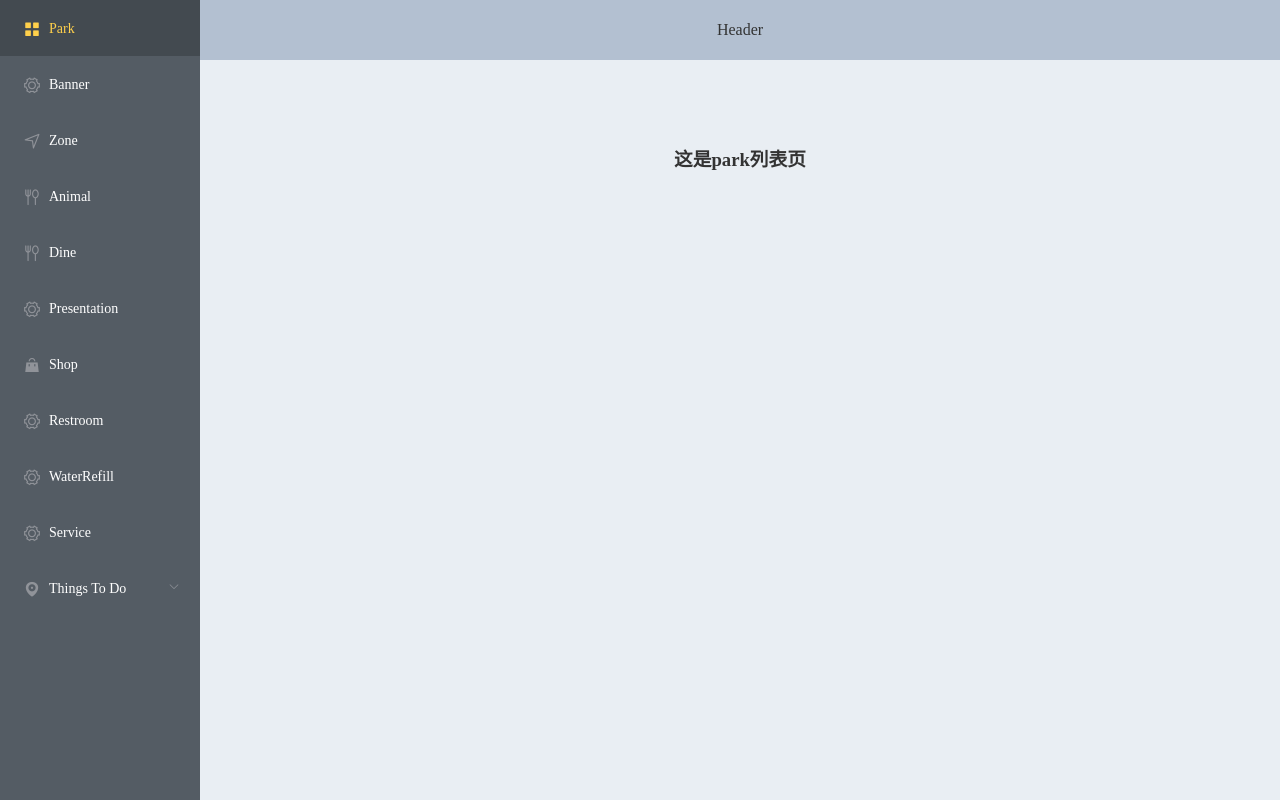
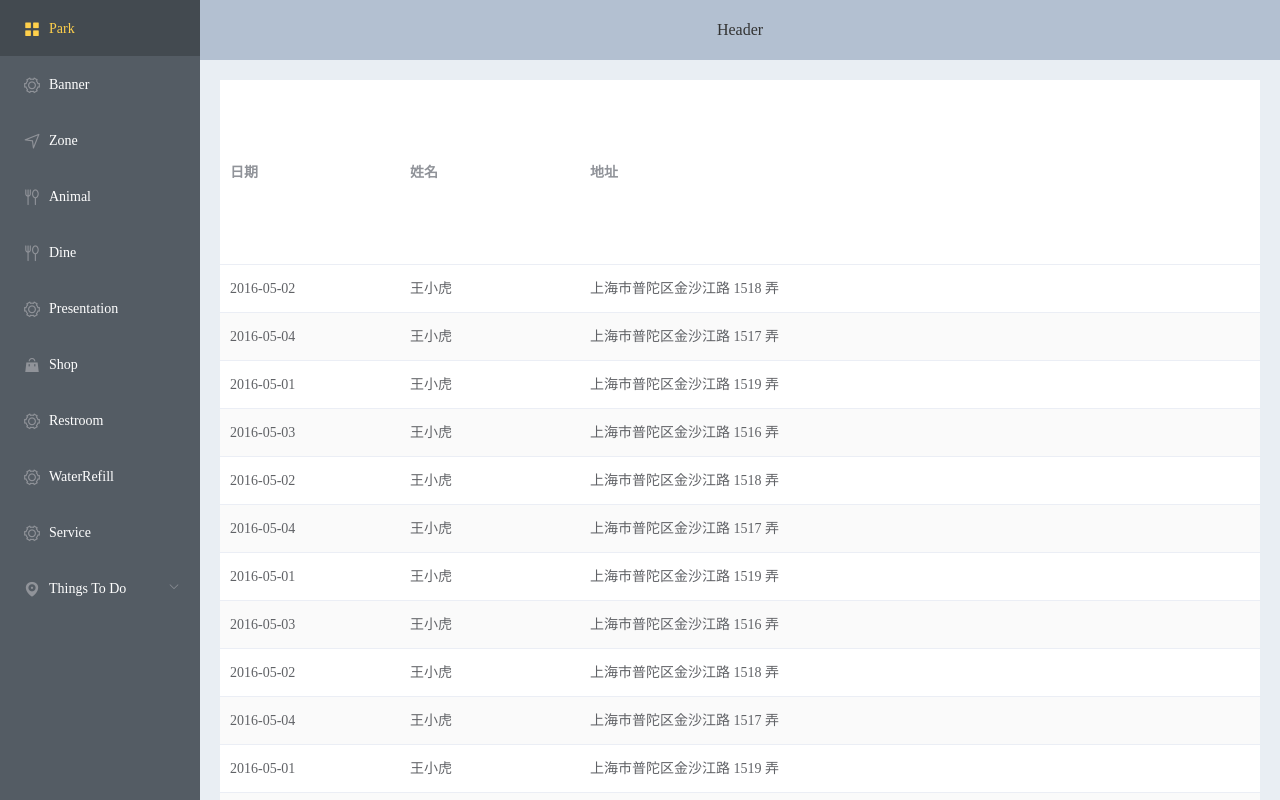
Before and after one commit to Iiuqingshan/mfa-cms, a Vue app: page /parks in a window 1280 px wide. Built offline with nearby package versions, Linux system fonts and the light colour scheme.

Commit message:
fix: mock park page list.

```diff
--- a/src/views/park/ParkList.vue
+++ b/src/views/park/ParkList.vue
@@ -1,13 +1,131 @@
 <template>
-  <h1>这是park列表页</h1>
+  <el-table
+    :data="tableData"
+    stripe
+    style="width: 100%">
+    <el-table-column
+      prop="date"
+      label="日期"
+      width="180">
+    </el-table-column>
+    <el-table-column
+      prop="name"
+      label="姓名"
+      width="180">
+    </el-table-column>
+    <el-table-column
+      prop="address"
+      label="地址">
+    </el-table-column>
+  </el-table>
 </template>
 
 <script>
-export default {
-
-}
+  export default {
+    data() {
+      return {
+        tableData: [{
+          date: '2016-05-02',
+          name: '王小虎',
+          address: '上海市普陀区金沙江路 1518 弄'
+        }, {
+          date: '2016-05-04',
+          name: '王小虎',
+          address: '上海市普陀区金沙江路 1517 弄'
+        }, {
+          date: '2016-05-01',
+          name: '王小虎',
+          address: '上海市普陀区金沙江路 1519 弄'
+        }, {
+          date: '2016-05-03',
+          name: '王小虎',
+          address: '上海市普陀区金沙江路 1516 弄'
+        },{
+          date: '2016-05-02',
+          name: '王小虎',
+          address: '上海市普陀区金沙江路 1518 弄'
+        }, {
+          date: '2016-05-04',
+          name: '王小虎',
+          address: '上海市普陀区金沙江路 1517 弄'
+        }, {
+          date: '2016-05-01',
+          name: '王小虎',
+          address: '上海市普陀区金沙江路 1519 弄'
+        }, {
+          date: '2016-05-03',
+          name: '王小虎',
+          address: '上海市普陀区金沙江路 1516 弄'
+        },{
+          date: '2016-05-02',
+          name: '王小虎',
+          address: '上海市普陀区金沙江路 1518 弄'
+        }, {
+          date: '2016-05-04',
+          name: '王小虎',
+          address: '上海市普陀区金沙江路 1517 弄'
+        }, {
+          date: '2016-05-01',
+          name: '王小虎',
+          address: '上海市普陀区金沙江路 1519 弄'
+        }, {
+          date: '2016-05-03',
+          name: '王小虎',
+          address: '上海市普陀区金沙江路 1516 弄'
+        },{
+          date: '2016-05-02',
+          name: '王小虎',
+          address: '上海市普陀区金沙江路 1518 弄'
+        }, {
+          date: '2016-05-04',
+          name: '王小虎',
+          address: '上海市普陀区金沙江路 1517 弄'
+        }, {
+          date: '2016-05-01',
+          name: '王小虎',
+          address: '上海市普陀区金沙江路 1519 弄'
+        }, {
+          date: '2016-05-03',
+          name: '王小虎',
+          address: '上海市普陀区金沙江路 1516 弄'
+        },{
+          date: '2016-05-02',
+          name: '王小虎',
+          address: '上海市普陀区金沙江路 1518 弄'
+        }, {
+          date: '2016-05-04',
+          name: '王小虎',
+          address: '上海市普陀区金沙江路 1517 弄'
+        }, {
+          date: '2016-05-01',
+          name: '王小虎',
+          address: '上海市普陀区金沙江路 1519 弄'
+        }, {
+          date: '2016-05-03',
+          name: '王小虎',
+          address: '上海市普陀区金沙江路 1516 弄'
+        },{
+          date: '2016-05-02',
+          name: '王小虎',
+          address: '上海市普陀区金沙江路 1518 弄'
+        }, {
+          date: '2016-05-04',
+          name: '王小虎',
+          address: '上海市普陀区金沙江路 1517 弄'
+        }, {
+          date: '2016-05-01',
+          name: '王小虎',
+          address: '上海市普陀区金沙江路 1519 弄'
+        }, {
+          date: '2016-05-03',
+          name: '王小虎',
+          address: '上海市普陀区金沙江路 1516 弄'
+        }]
+      }
+    }
+  }
 </script>
 
+
 <style>
-
 </style>
```
